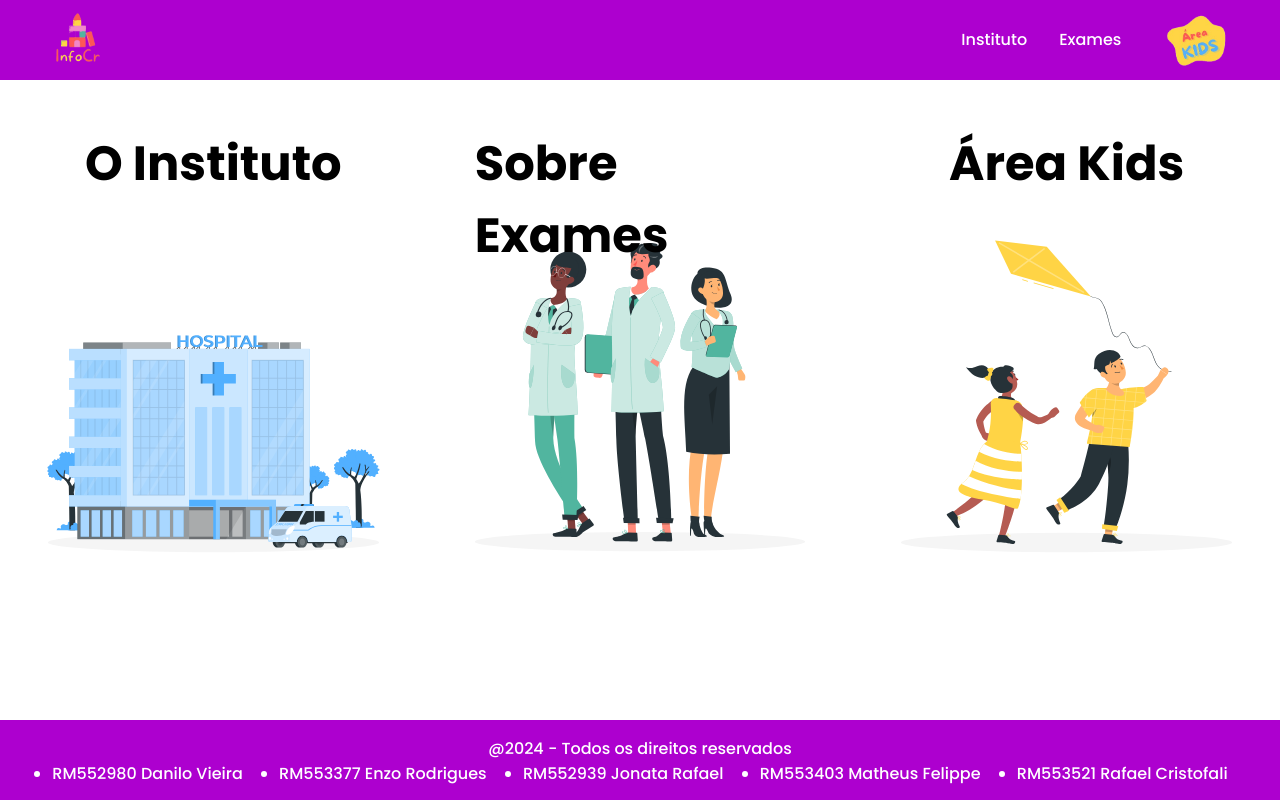
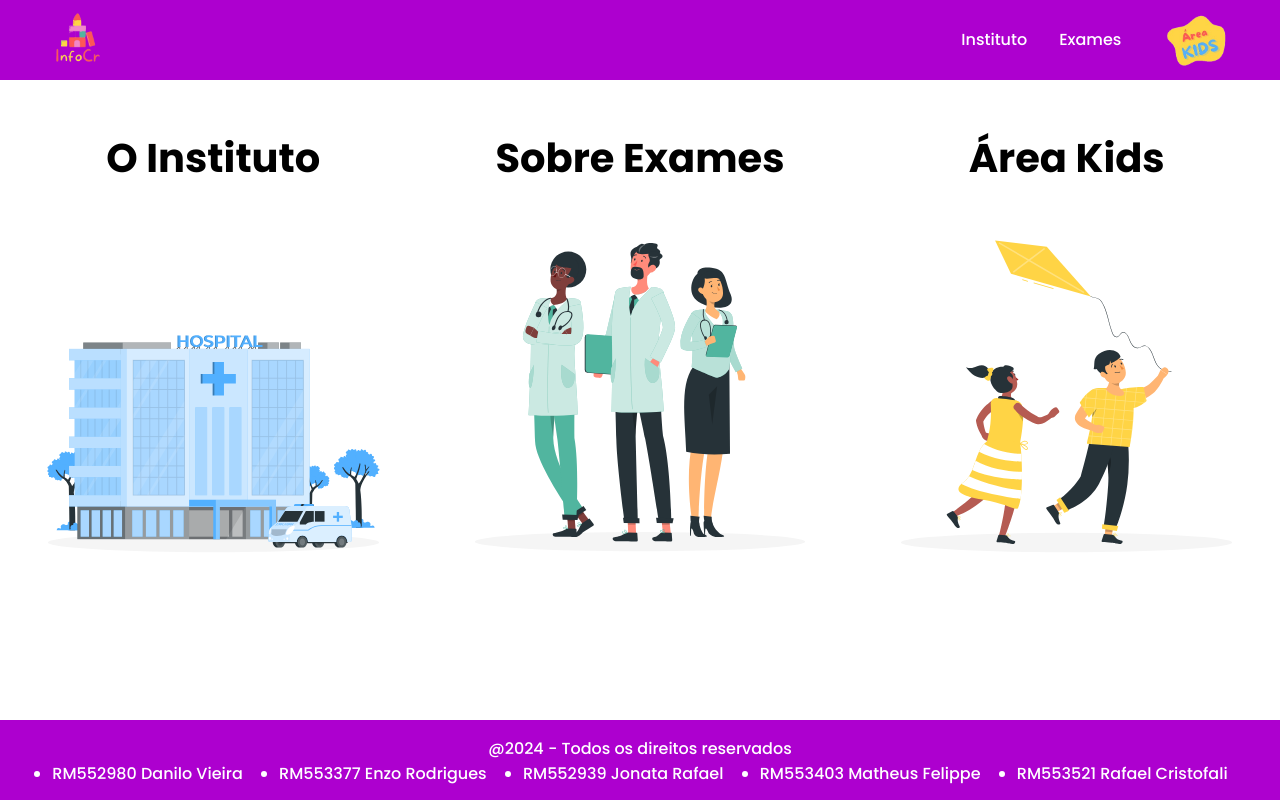
Before and after one commit to Rafafaaa-FIAP/CHL1-infocr, a React (Vite) app: page / in a window 1280 px wide. Built offline with nearby package versions, Linux system fonts and the light colour scheme.

Commit message:
fix: font size

```diff
--- a/src/routes/Home/styles.css
+++ b/src/routes/Home/styles.css
@@ -21,6 +21,10 @@ div#home-page section {
   cursor: pointer;
   overflow: hidden;
   transition: all var(--transition-time);
+}
+
+div#home-page section h2 {
+  font-size: 2.5rem;
 }
 
 div#home-page section div.info {
```
